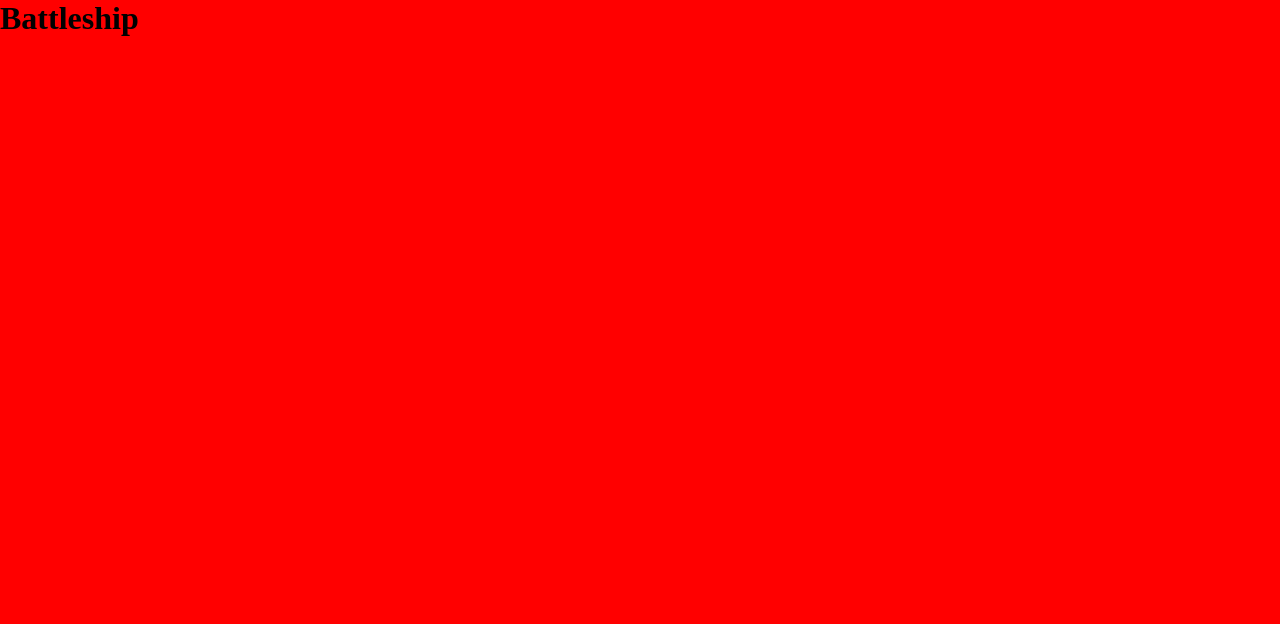
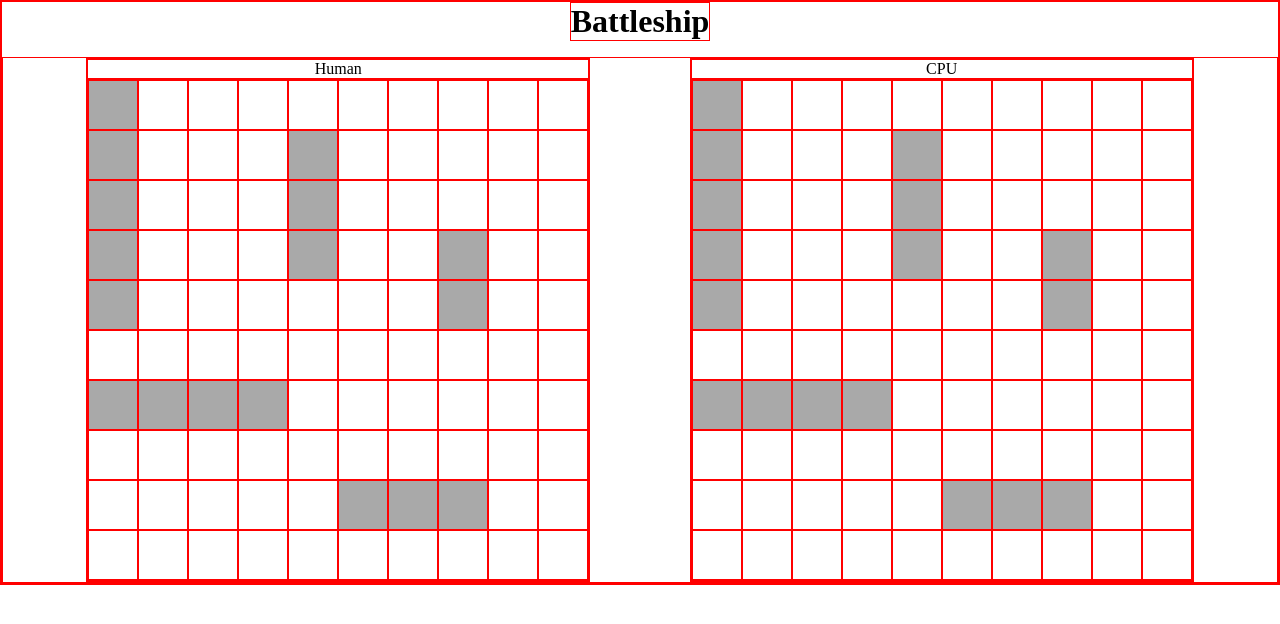
Before and after one commit to mjcw88/odin-battleship, a website built with webpack: page src/template.html in a window 1280 px wide. Built offline with nearby package versions, Linux system fonts and the light colour scheme.

Commit message:
now renders premade boards with ships

```diff
--- a/src/classes/gameboard.js
+++ b/src/classes/gameboard.js
@@ -3,7 +3,7 @@ export class Gameboard {
         if (rest.length > 0) throw new RangeError("Too many arguments given");
 
         const SIZE = 10;
-        this.board = Array.from({ length: SIZE }, () => Array.from({ length: SIZE }, () => [{ hit: false, ship: null }]));
+        this.board = Array.from({ length: SIZE }, () => Array.from({ length: SIZE }, () => ({ hit: false, ship: null })));
         this.ships = [];
     }
 
@@ -85,4 +85,17 @@ export class Gameboard {
     isAllSunk() {
         return this.ships.every((currentValue) => currentValue.isSunk());
     }
+
+    printBoard() {
+        const letters = ["A", "B", "C", "D", "E", "F", "G", "H", "I", "J"];
+        let string = "";
+        console.log("  " + letters.join(" "));
+        for (let i = 0; i < this.board.length; i++) {
+            for (let j = 0; j < this.board.length; j++) {
+                string = string + (this.board[i][j].ship ? this.board[i][j].ship.size + " " : 0 + " ");
+            }
+            console.log(letters[i] + " " + string);
+            string = "";
+        }
+    }
 }
--- /dev/null
+++ b/src/displayController.js
@@ -0,0 +1,31 @@
+import { createNewGame } from "./gameController.js";
+
+export function renderGameboard() {
+    const contents = document.getElementById("main-contents");
+
+    const game = createNewGame();
+    game.forEach(player => {
+        const playerContainer = document.createElement("div");
+        playerContainer.className = "player-container";
+
+        const playerHeader = document.createElement("div");
+        playerHeader.className = "player-name";
+        playerHeader.textContent = player.name;
+
+        const board = document.createElement("div");
+        board.className = "player-board";
+
+        player.gameboard.board.forEach((row, rowIndex) => {
+            row.forEach((cell, colIndex) => {
+                const square = document.createElement("div");
+                square.dataset.index = [rowIndex, colIndex];
+                if (cell.ship) square.className = "square-with-ship";
+                board.append(square);
+            })
+
+        })
+
+        contents.append(playerContainer);
+        playerContainer.append(playerHeader, board);
+    })
+}
--- /dev/null
+++ b/src/gameController.js
@@ -0,0 +1,42 @@
+import { Player } from "./classes/player.js";
+import { Ship } from "./classes/ship.js";
+
+function createShips() {
+    const ships = [];
+    const shipSizes = [5, 4, 3, 3, 2];
+    shipSizes.forEach(size => {
+        const ship = new Ship(size);
+        ships.push(ship);
+    })
+    return ships;
+}
+
+export function createNewGame() {
+    // Placeholder Coordinates - delete later
+    const coordinates = [
+        [[0,0],[4,0]],
+        [[6,0],[6,3]],
+        [[8,5],[8,7]],
+        [[1,4],[3,4]],
+        [[3,7],[4,7]]
+    ];
+
+    const players = [];
+    const playerOne = new Player("Human", true);
+    const playerTwo = new Player();
+
+    players.push(playerOne);
+    players.push(playerTwo);
+
+    const ships = createShips();
+
+    players.forEach(player => {
+        ships.forEach((ship, index) => {
+            player.gameboard.placeShip(coordinates[index][0], coordinates[index][1], ship);
+        });
+        // console.log(player.name);
+        // player.gameBoard.printBoard();
+        // console.log("");
+    });
+    return players;
+}
--- a/src/index.js
+++ b/src/index.js
@@ -1 +1,4 @@
 import "./styles.css";
+import { renderGameboard } from "./displayController.js";
+
+renderGameboard();
--- a/src/styles.css
+++ b/src/styles.css
@@ -4,8 +4,36 @@
     margin: 0;
     padding: 0;
     box-sizing: border-box;
+    border: 1px solid red;
 }
 
 body {
-    background-color: red;
+    display: flex;
+    flex-direction: column;
+    align-items: center;
+    gap: 1rem;
 }
+
+#main-contents {
+    display: flex;
+    width: 100%;
+    max-width: 2500px;
+    justify-content: space-evenly;
+    gap: 1rem;
+}
+
+.player-container {
+    text-align: center;
+}
+
+.player-board {
+    --size: 50px;
+
+    display: grid;
+    grid-template-columns: repeat(10, minmax(var(--size), 1fr));
+    grid-auto-rows: minmax(var(--size), 1fr);
+}
+
+.square-with-ship {
+    background-color: darkgray;
+}
--- a/src/template.html
+++ b/src/template.html
@@ -8,5 +8,6 @@
 </head>
 <body>
     <h1>Battleship</h1>
+    <div id="main-contents"></div>
 </body>
 </html>
```
Also changed, not shown: src/eventsController.js (added).
